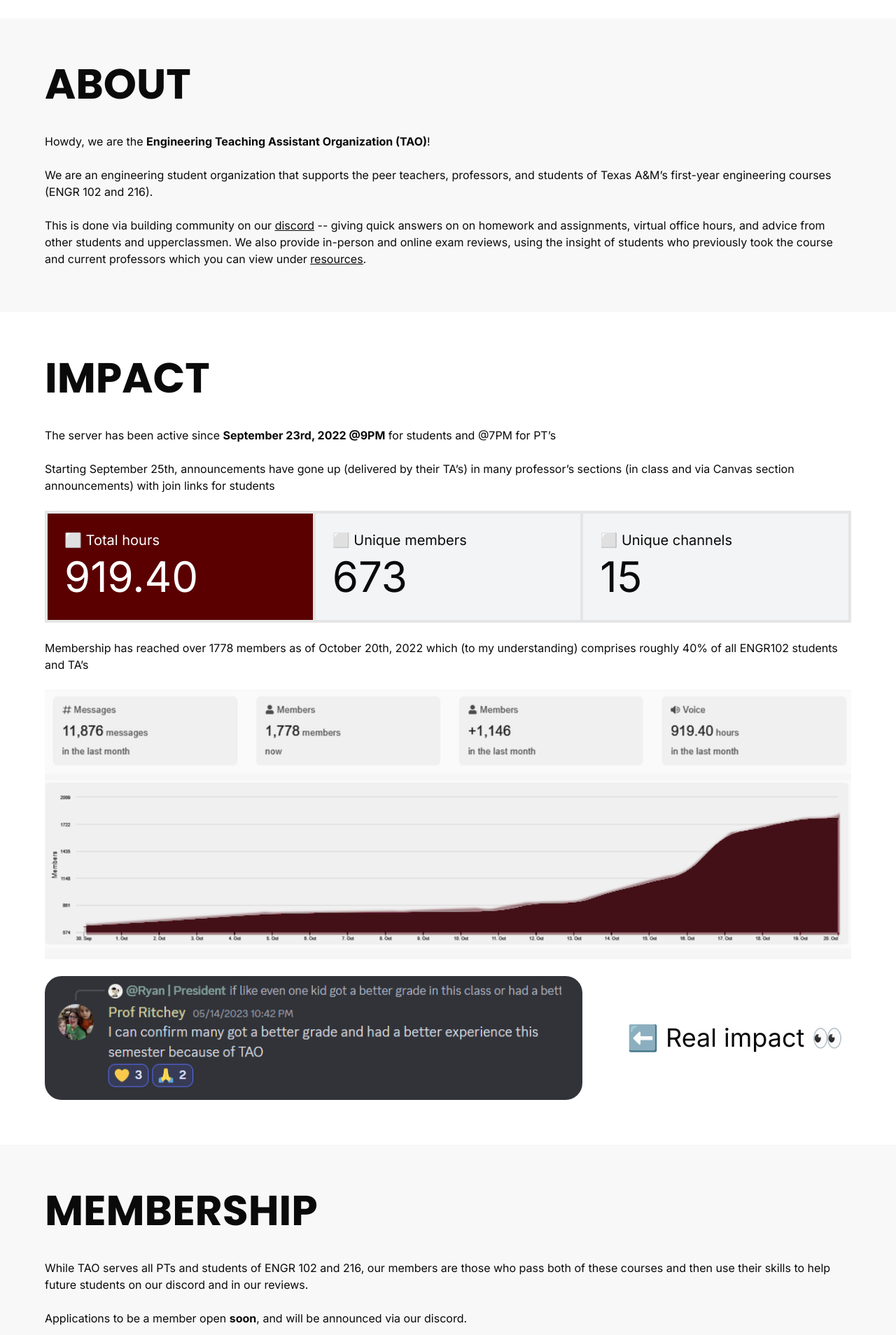
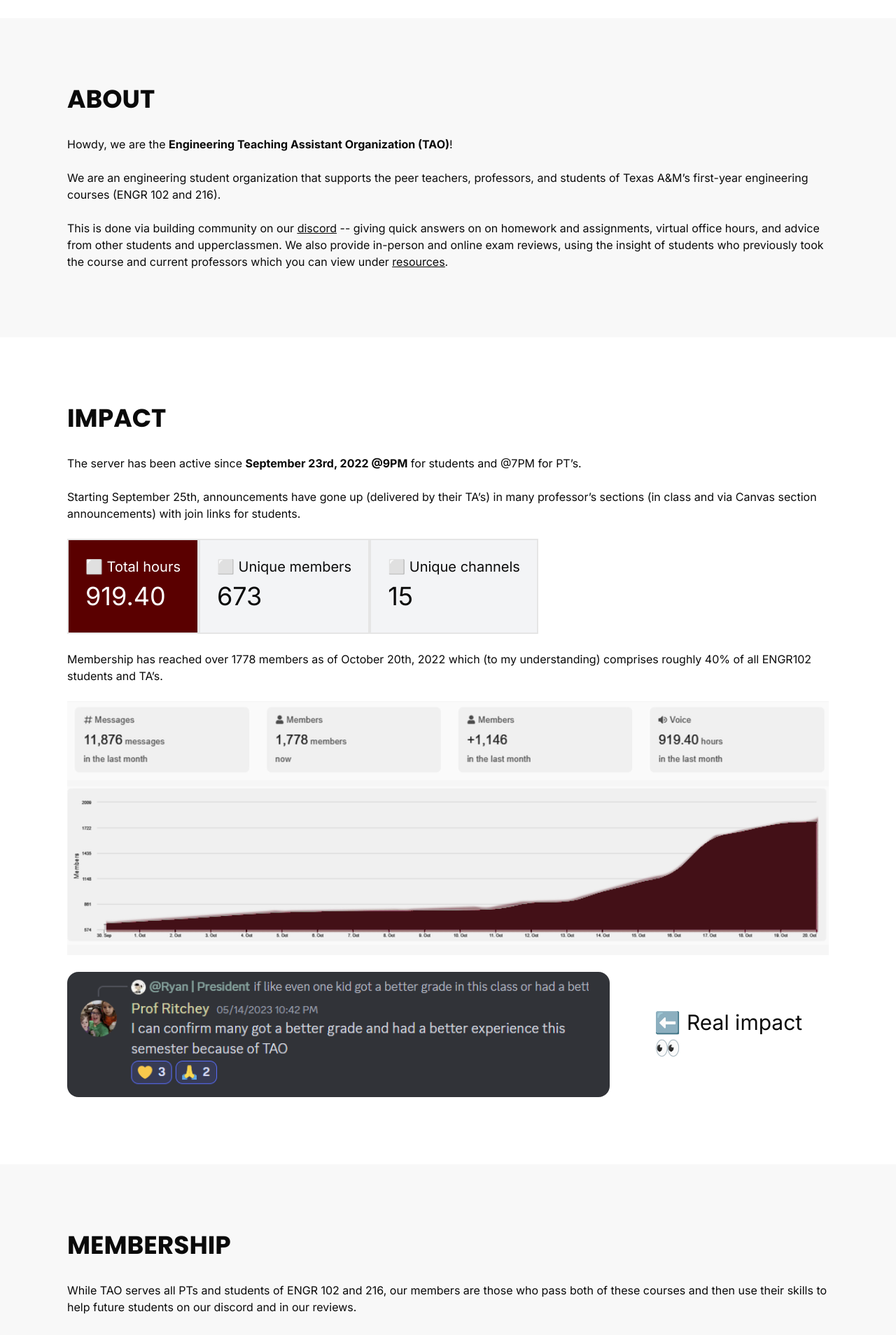
Before and after one commit to TAO-ENGR/club-website, a Next.js app in the folder club-website/: page /about in a window 1280 px wide. Shown: the part 84-1992 px from the top of the page at 70% size. Built offline with nearby package versions, Linux system fonts and the light colour scheme.

Commit message:
fixing mobile view, images, padding, & laina

```diff
--- a/club-website/public/officers/all.json
+++ b/club-website/public/officers/all.json
@@ -15,7 +15,7 @@
         "major": "Computer Science",
         "img": "/officer_imgs/Larissa Kim.jpg",
         "linkedIn": "https://www.linkedin.com/in/kimlarissa/",
-        "desc": "CPSC '27<br/>cat lover<br/>i play val, league, and occasionally r6<br/>i love drawing"
+        "desc": "CPSC '27, cat lover, i play val, league, and occasionally r6, i love drawing"
       },
       {
         "firstName": "Tristan-Lee",
@@ -82,10 +82,11 @@
       {
         "firstName": "Laina",
         "lastName": "Hoang",
-        "position": "Social Officer",
-        "major": "General Engineering",
-        "img": "/cat1.jpeg",
-        "linkedIn": ""
+        "position": "UI/UX Design Officer",
+        "major": "Computer Engineering",
+        "img": "/officer_imgs/Laina Hoang.jpeg",
+        "linkedIn": "",
+        "desc": "Howdy! I am a sophomore computer engineer at Texas A&M. Currently, I am involved as a UI/UX Design Officer for TAO and a Marketing Chair for TAMU's VSA."
       },
       {
         "firstName": "Lawrence",
@@ -93,7 +94,7 @@
         "position": "Server and Bot Officer",
         "major": "Computer Science",
         "img": "/officer_imgs/Lawrence Wong.jpg",
-        "linkedIn": "https://linkedin.com/in//lawrencewongg",
+        "linkedIn": "https://linkedin.com/in/lawrencewongg",
         "desc": "Howdy! I'm a Computer Science Major in the class of '26 and I'm looking to get a masters degree and specialize in ML. In my free time I enjoy sleeping."
       },
       {
--- a/club-website/src/app/about/page.tsx
+++ b/club-website/src/app/about/page.tsx
@@ -18,8 +18,8 @@ export default function About() {
 
   return (
     <>
-      <div className={`text-left bg p-16 ${about["bg-light-gray"]}`}>
-        <h1 className="font-bold text-6xl mb-10" style={poppins.style}>
+      <div className={`text-left bg p-8 lg:p-24 ${about["bg-light-gray"]}`}>
+        <h1 className="font-bold text-4xl mb-8" style={poppins.style}>
           ABOUT
         </h1>
         <p className="Inter text-md">
@@ -49,62 +49,64 @@ export default function About() {
           .
         </p>
       </div>
-      <div className={`text-left bg p-16`}>
-        <h1 className="font-bold text-6xl mb-10" style={poppins.style}>
+      <div className={`text-left bg p-8 lg:p-24`}>
+        <h1 className="font-bold text-4xl mb-8" style={poppins.style}>
           IMPACT
         </h1>
         <p className="Inter text-md">
           The server has been active since <b>September 23rd, 2022 @9PM</b> for
-          students and @7PM for PT&rsquo;s
+          students and @7PM for PT&rsquo;s.
           <br />
           <br />
           Starting September 25th, announcements have gone up (delivered by
           their TA&rsquo;s) in many professor&rsquo;s sections (in class and via
-          Canvas section announcements) with join links for students
+          Canvas section announcements) with join links for students.
         </p>
         <br />
-        <div className="flex border-2">
-          <div className="bg-maroon flex-1 border-2 p-6 pb-8 text-white">
+        <div className="flex flex-col sm:flex-row">
+          <div className="bg-maroon border-2 p-6 pb-8 text-white">
             <p className="text-xl mb-2">⬜ Total hours</p>
-            <p className="text-6xl">919.40</p>
+            <p className="text-4xl">919.40</p>
           </div>
-          <div className="bg-gray-100 flex-1 border-2 p-6 pb-8">
+          <div className="bg-gray-100 border-2 p-6 pb-8">
             <p className="text-xl mb-2">⬜ Unique members</p>
-            <p className="text-6xl">673</p>
+            <p className="text-4xl">673</p>
           </div>
-          <div className="bg-gray-100 flex-1 border-2 p-6 pb-8">
+          <div className="bg-gray-100 border-2 p-6 pb-8">
             <p className="text-xl mb-2">⬜ Unique channels</p>
-            <p className="text-6xl">15</p>
+            <p className="text-4xl">15</p>
           </div>
         </div>
         <br />
         <p>
           Membership has reached over 1778 members as of October 20th, 2022
           which (to my understanding) comprises roughly 40% of all ENGR102
-          students and TA&rsquo;s
+          students and TA&rsquo;s.
         </p>
         <br />
+        <div className="flex flex-col">
           <Image
             src="/impact_graph.png"
             alt="Impact graph"
-          className="w-lvw"
-          width={500}
+            width={1200}
             height={500}
           />
           <br />
-        <div className="flex items-center gap-16">
+          <div className="flex flex-col sm:flex-row items-center gap-8 lg:gap-16">
             <Image
               src="/discord_impact.png"
               alt="Discord impact"
-            className=" md:w-8/12 rounded-3xl"
-            width={500}
+              className="rounded-2xl"
+              width={800}
               height={500}
             />
-          <p className="text-4xl">⬅️ Real impact 👀</p>
+            <p className="hidden sm:block text-3xl">⬅️ Real impact 👀</p>
+            <p className="block sm:hidden text-3xl">⬆️ Real impact 👀</p>
           </div>
         </div>
-      <div className={`text-left bg p-16 ${about["bg-light-gray"]}`}>
-        <h1 className="font-bold text-6xl mb-10" style={poppins.style}>
+      </div>
+      <div className={`text-left bg p-8 lg:p-24 ${about["bg-light-gray"]}`}>
+        <h1 className="font-bold text-4xl mb-8" style={poppins.style}>
           MEMBERSHIP
         </h1>
         <p className="Inter text-md">
@@ -119,8 +121,8 @@ export default function About() {
           back, please check in then! We&rsquo;d love to have you as a member.
         </p>
       </div>
-      <div className={`text-left bg p-16 ${about["bg-light-gray"]}`}>
-        <h1 className="font-bold text-6xl mb-10" style={poppins.style}>
+      <div className={`text-left bg p-8 lg:p-24 ${about["bg-light-gray"]}`}>
+        <h1 className="font-bold text-4xl mb-8" style={poppins.style}>
           OFFICERS
         </h1>
         <div className="flex flex-wrap items-start justify-center gap-12 mb-12">
```
Also changed, not shown: 1 other file (tests, documents, lock files or other folders). Lines whose indentation alone changed are shown as unchanged.
